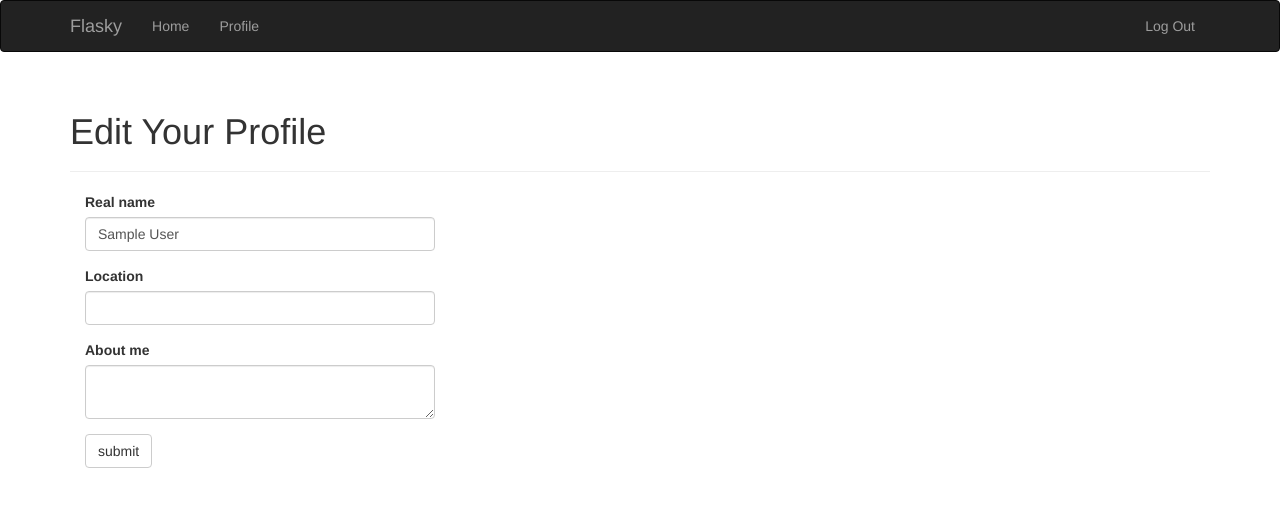
After one commit to tsung791027/Python_Flask, a Flask app: page /edit-profile in a window 1280 px wide. The commit adds this page. Shown: the top 507 px of the page. Run offline with Flask 2, Linux system fonts and the light colour scheme; the visitor is signed in with stand-in values (Sample User, id 1); data comes from the database, SQL or seed files in the repository; both versions use the stored data as it was after the commit; some libraries are stand-ins or nearby versions.

Commit message:
add profile form and views , html

```diff
--- a/app/main/forms.py
+++ b/app/main/forms.py
@@ -1,7 +1,13 @@
 from flask_wtf import FlaskForm
-from wtforms import StringField, SubmitField
-from wtforms.validators import DataRequired
+from wtforms import StringField, SubmitField, TextAreaField
+from wtforms.validators import DataRequired, Length
 
 class NameForm(FlaskForm):
     name = StringField('What is your name?', validators=[DataRequired()])
     submit = SubmitField('submit')
+
+class EditProfileForm(FlaskForm):
+    name = StringField('Real name', validators=[Length(1, 64)])
+    location = StringField('Location', validators=[Length(1, 64)])
+    about_me = TextAreaField('About me')
+    submit = SubmitField('submit')
--- a/app/main/views.py
+++ b/app/main/views.py
@@ -1,10 +1,13 @@
 #主要的視窗
 from datetime import datetime
-from flask import render_template, session, redirect, url_for
+from flask import render_template, session, redirect, url_for, flash
 from . import main
-from .forms import NameForm
+from .forms import NameForm, EditProfileForm
 from .. import db
 from ..models import User
+from flask_login import login_required, current_user
+
+
 
 
 @main.route('/', methods=['GET', 'POST'])
@@ -33,3 +36,20 @@ def index():
 def user(username):
     user = User.query.filter_by(username=username).first_or_404()
     return render_template('user.html', user=user)
+
+@main.route('/edit-profile', methods=['GET', 'POST'])
+@login_required
+def edit_profile():
+    form = EditProfileForm()
+    if form.validate_on_submit():
+        current_user.name = form.name.data
+        current_user.location = form.location.data
+        current_user.about_me = form.about_me.data
+        db.session.add(current_user._get_current_object())
+        db.session.commit()
+        flash('Your profile has been upgrade.')
+        return redirect(url_for('.user', username=current_user.username))
+    form.name.data = current_user.name
+    form.location.data = current_user.location
+    form.about_me.data = current_user.about_me
+    return render_template('edit_profile.html', form=form)
--- a/app/templates/base.html
+++ b/app/templates/base.html
@@ -53,6 +53,7 @@
 
     {% block page_content %}{% endblock %}
 </div>
+
 {% endblock %}
 
 {% block scripts %}
--- /dev/null
+++ b/app/templates/edit_profile.html
@@ -0,0 +1,14 @@
+{% extends "base.html" %}
+{% import "bootstrap/wtf.html" as wtf %}
+
+{% block title %}Flasky {% endblock %}
+{% block page_content %}
+<div class="page-header">
+    <h1>Edit Your Profile</h1>
+</div>
+<div class="col-md-4">
+    {{ wtf.quick_form(form) }}
+    <br>
+
+</div>
+{% endblock %}
```
Also changed, not shown: app/templates/user.html (+10 -3 lines), data-dev.sqlite.
